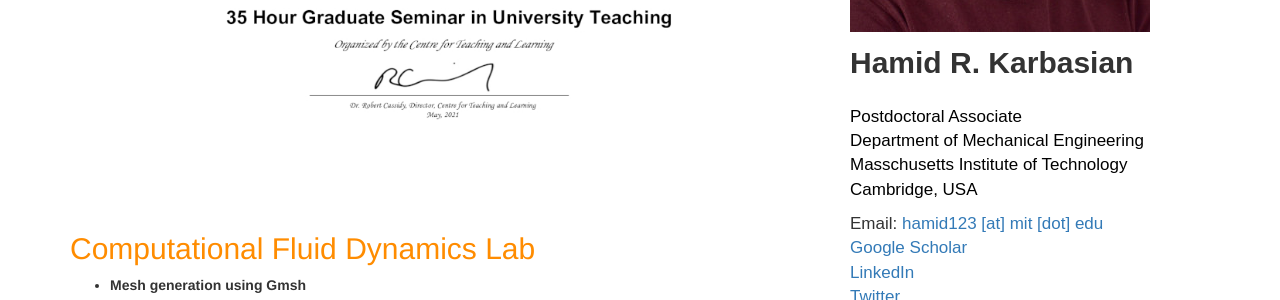
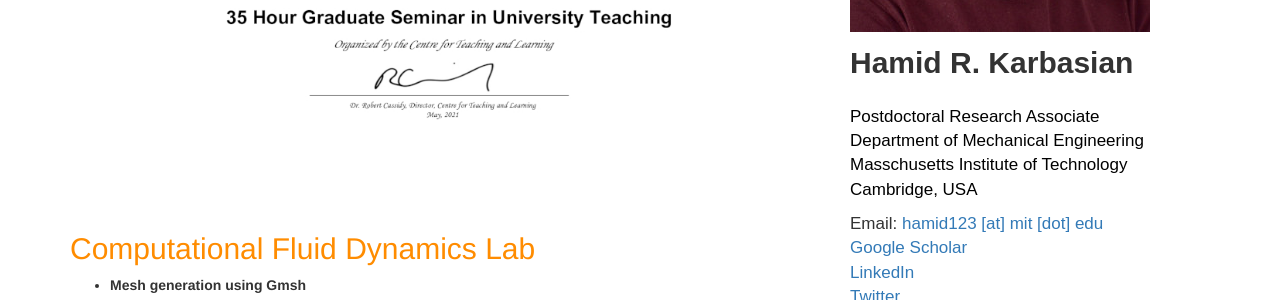
Before and after one commit to hkarbasian/hkarbasian.github.io, a Jekyll site: the page built from teaching.md, in a window 1280 px wide and 900 px high, cut to the strip 0-687 px from the top of the window. Shown: the part 386-686 px from the top of the strip. Built offline with Jekyll 4.4.1, drawn with Linux system fonts in a browser that asks for light colours; our own code applies the rules of GitHub Pages for plain Markdown files.

Commit message:
revised few things here

```diff
--- a/_layouts/default.html
+++ b/_layouts/default.html
@@ -64,7 +64,7 @@
 	                <p>
 	                <div style="font-family: 'Arial', sans-serif; font-size: 30px;"><b>Hamid R. Karbasian</b></div><br>
 	                <div style="font-family: 'Arial', sans-serif; font-size: 17px;">
-	                <p>Postdoctoral Associate<br>
+	                <p>Postdoctoral Research Associate<br>
 	                Department of Mechanical Engineering<br>
 									Masschusetts Institute of Technology<br>
 	                Cambridge, USA<br>
--- a/index.html
+++ b/index.html
@@ -7,7 +7,7 @@ title: Home
 <img class="img-responsive" src="img/mit.jpg" alt=""><br>
 
 <div style="margin-top:3%; text-align:justify; font-family: 'Arial', sans-serif; font-size: 17px;">
-<p>I am a postdoctoral associate in the Department of Mechanical Engineering at the <a href="https://www.mit.edu/">Massachusetts Institute of Technology</a>, where I am developing algorithms for fluid mechanics and FSI problems with a focus on creating a digital twin framework using deep learning techniques. Before joining MIT, I was awarded the Fields CQAM postdoctoral fellowship at the <a href="http://www.fields.utoronto.ca/">Fields Institute</a> at the <a href="https://www.utoronto.ca/">University of Toronto</a>, where I worked on reduced-order modeling for fluid dynamics in a Lagrangian system. I also have previous experience as a postdoctoral fellow at <a href="https://www.polymtl.ca/">Polytechnique Montreal</a>, affiliated with the <a href="https://www.umontreal.ca/en/">University of Montreal</a>, where I worked on digital twin and deep learning algorithms.</p>
+<p>I am a postdoctoral research associate in the Department of Mechanical Engineering at the <a href="https://www.mit.edu/">Massachusetts Institute of Technology</a>, where I am developing algorithms for fluid mechanics and FSI problems with a focus on creating a digital twin framework using deep learning techniques. Before joining MIT, I was awarded the Fields CQAM postdoctoral fellowship at the <a href="http://www.fields.utoronto.ca/">Fields Institute</a> at the <a href="https://www.utoronto.ca/">University of Toronto</a>, where I worked on reduced-order modeling for fluid dynamics in a Lagrangian system. I also have previous experience as a postdoctoral fellow at <a href="https://www.polymtl.ca/">Polytechnique Montreal</a>, affiliated with the <a href="https://www.umontreal.ca/en/">University of Montreal</a>, where I worked on digital twin and deep learning algorithms.</p>
 
 <p>I obtained my Ph.D. in Mechanical Engineering at the <a href="https://users.encs.concordia.ca/~bvermeir">Computational Aerodynamics Lab</a> at <a href="https://www.concordia.ca/">Concordia University</a>, where my thesis focused on controlling instability in chaotic optimizations. Through my postdoctoral research, I have honed my expertise in using physics-based machine learning algorithms to develop surrogate models for large-scale Partial Differential Equations (PDEs). I am particularly interested in the intersection of chaos theory, machine learning, and fluid dynamics, where I study the impact of chaos on universal laws, modern technologies, and human life.</p>
 </div>
```
Also changed, not shown: img/mit_logo.png.
